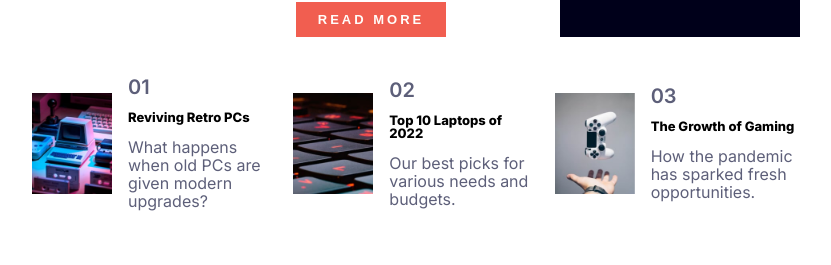
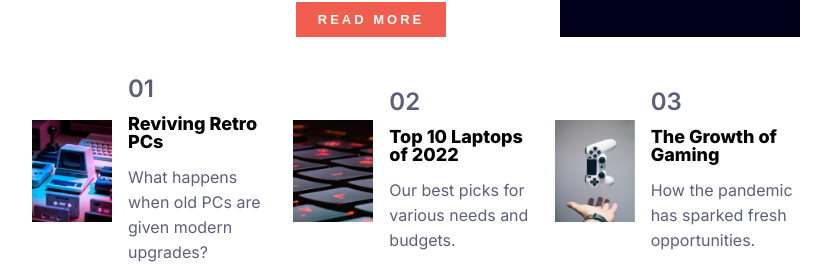
Before and after one commit to Raijinnn/news-homepage, a plain HTML site: page index.html in a window 1280 px wide. Shown: the part 690-955 px from the top of the page, without its empty margins (224-1055 px from the left). Before the commit the page ends 901 px from the top, so only its background shows below. Drawn offline with Linux system fonts and the light colour scheme.

Commit message:
Update style.css

```diff
--- a/style.css
+++ b/style.css
@@ -210,12 +210,12 @@ section article div{
 section article div h4{
     color:hsl(236, 13%, 42%) ;
     font-weight: 600;
-    font-size: 1.25rem;
+    font-size: 1.5rem;
 }
 
 section article div h5{
     font-weight: 800;
-    font-size: 0.813rem;
+    font-size: 1.125rem;
     transition: 0.25s;
 }
 section article div h5:hover{
@@ -226,7 +226,7 @@ section article div h5:hover{
 section article div p {
     color: hsl(236, 13%, 42%);
     font-size: 1rem;
-    line-height: 18px;
+    line-height: 25px;
 }
 
 section article img {
```
